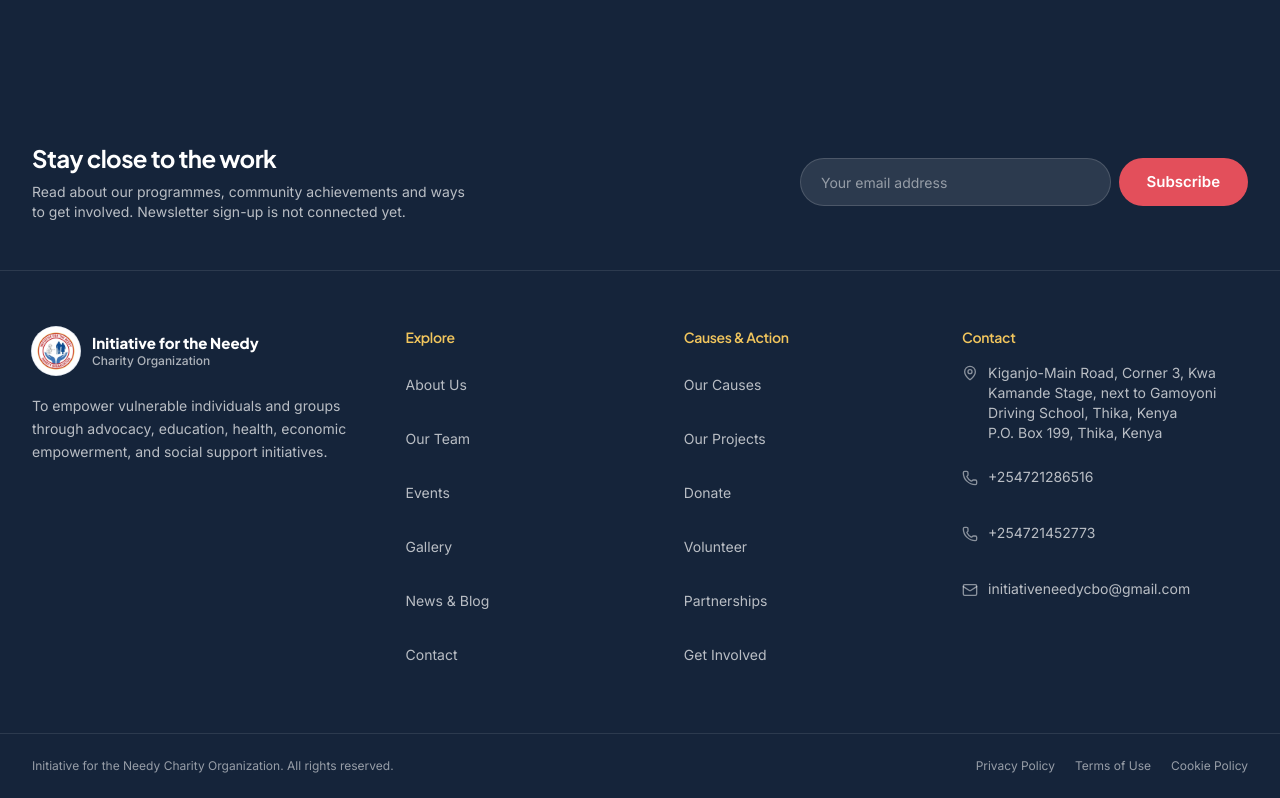
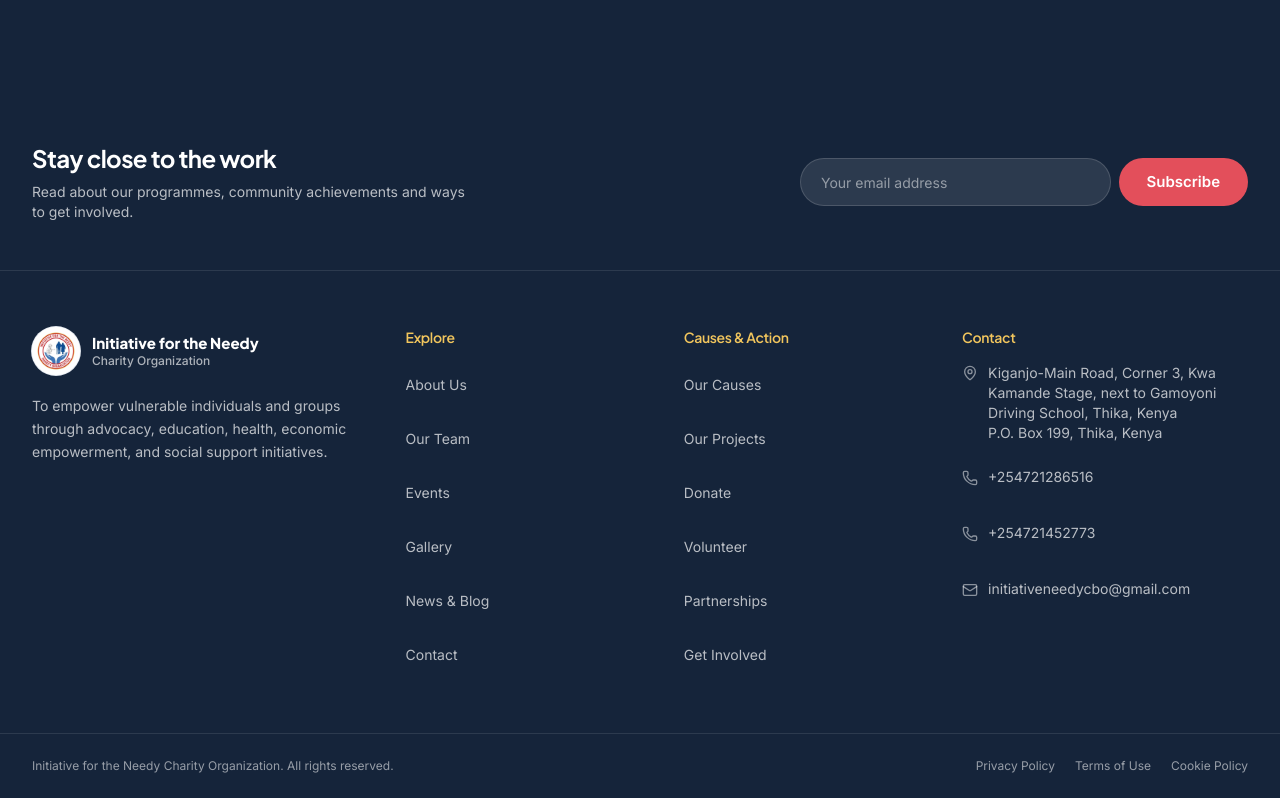
Before and after one commit to bethkimani/initiative-for-needy-cbo, a Next.js app in the folder frontend/: page /get-involved in a window 1280 px wide. Shown: the part 3174-3972 px from the top of the page. Built offline with nearby package versions, Linux system fonts and the light colour scheme; no server answers.

Commit message:
new change

```diff
--- a/frontend/src/components/layout/Footer.tsx
+++ b/frontend/src/components/layout/Footer.tsx
@@ -15,7 +15,7 @@ export function Footer() {
           <div className="max-w-md">
             <h2 className="text-2xl font-bold">Stay close to the work</h2>
             <p className="mt-2 text-sm text-white/70">
-              Read about our programmes, community achievements and ways to get involved. Newsletter sign-up is not connected yet.
+              Read about our programmes, community achievements and ways to get involved.
             </p>
           </div>
           <NewsletterForm />
```
